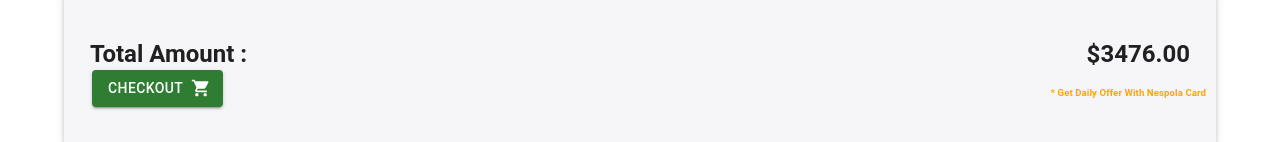
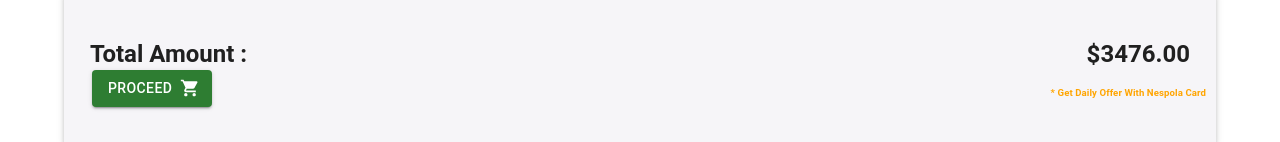
Before and after one commit to BalavigneshRajasekar/Product-cart-ByContextAPI, a React (Vite) app in the folder React-Cart-byContext/: page / in a window 1280 px wide. Shown: the part 2688-2830 px from the top of the page. Built offline with nearby package versions, Linux system fonts and the light colour scheme.

Commit message:
remove btn text

```diff
--- a/React-Cart-byContext/src/TotalCart.jsx
+++ b/React-Cart-byContext/src/TotalCart.jsx
@@ -60,7 +60,7 @@ function TotalCart() {
               style={{ marginLeft: 10, marginTop: -40 }}
               endIcon={<ShoppingCartIcon></ShoppingCartIcon>}
             >
-              Checkout
+              Proceed
             </Button>
           </CardActions>
         </Paper>
```
